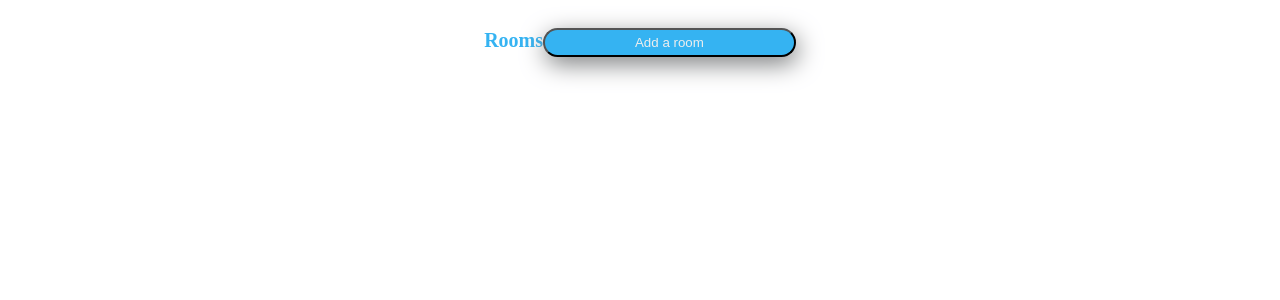
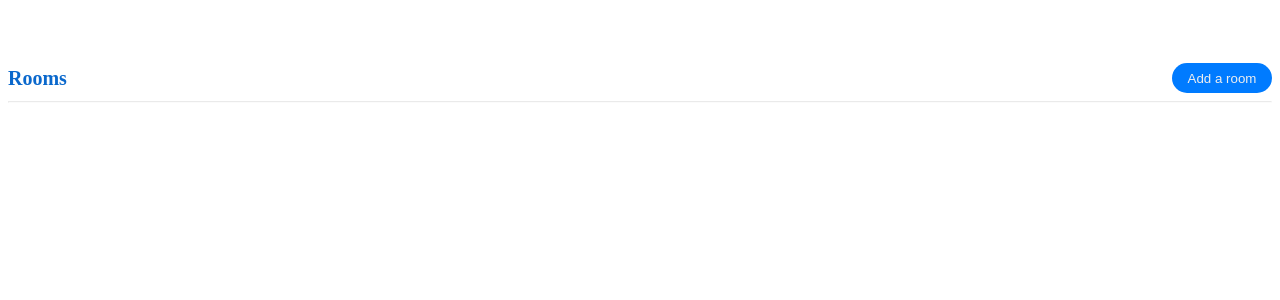
Before and after one commit to AshwinAashu/Interior-visualizer, a React (Create React App) app: page /dashboard in a window 1280 px wide. Shown: the top 300 px of the page. Built offline with nearby package versions, Linux system fonts and the light colour scheme.

Commit message:
RoomsDashboard --setup

```diff
--- a/src/component/RoomsDashboard.jsx
+++ b/src/component/RoomsDashboard.jsx
@@ -1,11 +1,15 @@
+import { useState } from "react";
 const RoomsDashboard = () => {
+  const [rooms, setRooms] = useState({});
+
   return (
     <div className="dashboard-main">
       <div className="dashboard-container">
         <div className="dashboard-head">
-          <span className="title-main">Rooms</span>
+          <span className="title-main rooms-heading">Rooms</span>
           <button className="btn-primary add-rooms">Add a room</button>
         </div>
+        <hr className="head-divider" />
       </div>
     </div>
   );
--- a/src/styles.css
+++ b/src/styles.css
@@ -1,7 +1,8 @@
 :root {
-  --main-color: #35b3f2;
+  --main-color: #007bff;
   --sub-color: #7d7f80;
-  --btn-primary-color: #35b3f2;
+  --btn-primary-color: #007bff;
+  --heading-color: #0a68cc;
 }
 
 .App {
@@ -22,6 +23,7 @@
   font-size: 16px;
   padding: 1%;
 }
+/* Buttons */
 .btn-primary {
   background-color: var(--btn-primary-color);
   color: #eee;
@@ -31,12 +33,22 @@
   margin-top: 20px;
   width: 20%;
   cursor: pointer;
+  border: none;
 }
 .btn-primary.create-rooms {
   width: 300px;
   height: 25%;
   box-shadow: 2px 3px 20px var(--sub-color);
 }
+.btn-primary.add-rooms {
+  box-shadow: none;
+  width: 100px;
+  height: 30px;
+  border-radius: 16px;
+  margin-top: auto;
+}
+
+/* containers */
 .create-rooms-container {
   border: 1px black;
   max-width: 60%;
@@ -49,9 +61,25 @@
   display: flex;
   flex-flow: column wrap;
 }
-
+.dashboard-head {
+  width: 100%;
+  display: flex;
+  flex-direction: row;
+  flex-wrap: wrap;
+  justify-content: space-between;
+  align-items: center;
+  margin-top: 5%;
+}
+/* messages */
 .create-rooms-message {
   padding-top: 10%;
   font: "Noto-Sans";
   color: var(--main-color);
 }
+.title-main.rooms-heading {
+  color: var(--heading-color);
+}
+.head-divider {
+  color: var(--sub-color);
+  opacity: 0.2;
+}
```
